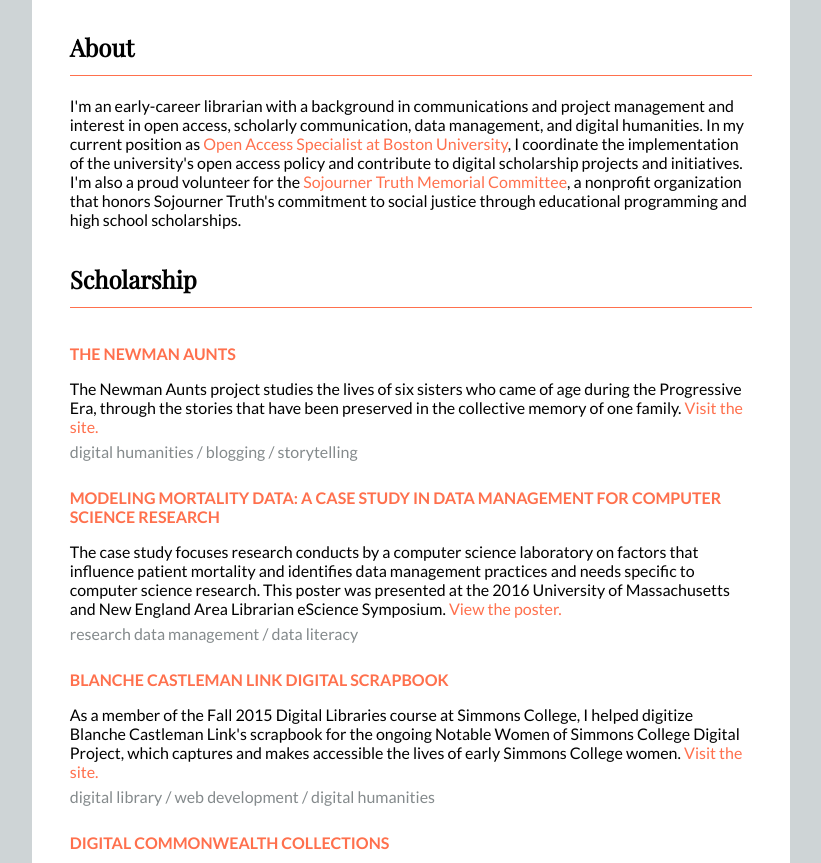
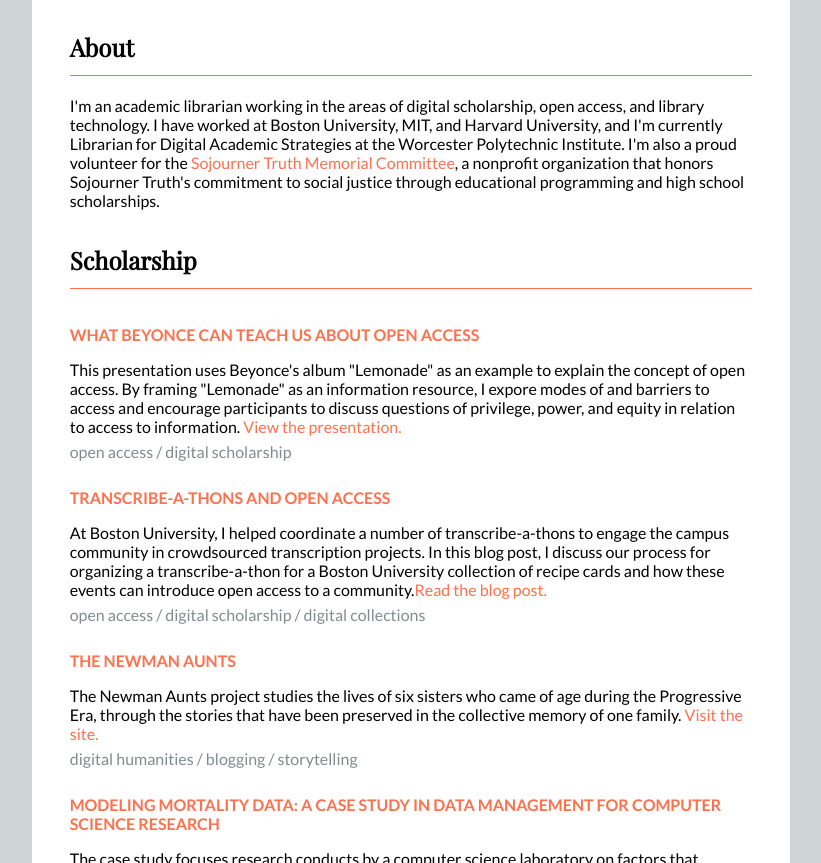
Before and after one commit to aabn/aabn.github.io, a plain HTML site: page index.html in a window 1280 px wide. Shown: the part 237-1100 px from the top of the page, without its empty margins (229-1050 px from the left). Drawn offline with nearby package versions, Linux system fonts and the light colour scheme.

Commit message:
Added new CV, updated summary and projects

```diff
--- a/index.html
+++ b/index.html
@@ -10,7 +10,7 @@
 <nav>
 <div class="menu">
 <ul>
-<li><a href="Newman_CV_082716.pdf">CV</a></li>
+<li><a href="Newman_CV_010418.pdf">CV</a></li>
 <li><a href="mailto:anewman024@gmail.com">EMAIL</a></li>
 <li><a href="https://www.twitter.com/anewlibrarian">@ANEWLIBRARIAN</a></li>
 </ul>
@@ -23,12 +23,22 @@
 <section>
 <div class="about">
 <h2>About</h2>
-<p>I'm an early-career librarian with a background in communications and project management and interest in open access, scholarly communication, data management, and digital humanities. In my current position as <a href="http://bu.edu/library/disc">Open Access Specialist at Boston University</a>, I coordinate the implementation of the university's open access policy and contribute to digital scholarship projects and initiatives. I'm also a proud volunteer for the <a href="http://www.sojournertruthmemorial.org">Sojourner Truth Memorial Committee</a>, a nonprofit organization that honors Sojourner Truth's commitment to social justice through educational programming and high school scholarships.</p>
+<p>I'm an academic librarian working in the areas of digital scholarship, open access, and library technology. I have worked at Boston University, MIT, and Harvard University, and I'm currently Librarian for Digital Academic Strategies at the Worcester Polytechnic Institute. I'm also a proud volunteer for the <a href="http://www.sojournertruthmemorial.org">Sojourner Truth Memorial Committee</a>, a nonprofit organization that honors Sojourner Truth's commitment to social justice through educational programming and high school scholarships.</p>
 </div>
 </section>
 <section>
 <div class="projects">
 <h2>Scholarship</h2>
+<div class="project">
+<h3><a href="10.17605/OSF.IO/FBHDS">WHAT BEYONCE CAN TEACH US ABOUT OPEN ACCESS</a></h3>
+<p class="descrip">This presentation uses Beyonce's album "Lemonade" as an example to explain the concept of open access. By framing "Lemonade" as an information resource, I expore modes of and barriers to access and encourage participants to discuss questions of privilege, power, and equity in relation to access to information. <a href="10.17605/OSF.IO/FBHDS">View the presentation.</a></p>
+<p class="tag">open access / digital scholarship</p>
+</div>
+<div class="project">
+<h3><a href="http://www.bu.edu/disc/2017/12/07/transcribe-a-thons-and-open-access/">TRANSCRIBE-A-THONS AND OPEN ACCESS</a></h3>
+<p class="descrip">At Boston University, I helped coordinate a number of transcribe-a-thons to engage the campus community in crowdsourced transcription projects. In this blog post, I discuss our process for organizing a transcribe-a-thon for a Boston University collection of recipe cards and how these events can introduce open access to a community.<a href="http://www.bu.edu/disc/2017/12/07/transcribe-a-thons-and-open-access/">Read the blog post.</a></p>
+<p class="tag">open access / digital scholarship / digital collections</p>
+</div>
 <div class="project">
 <h3><a href="http://www.newman-aunts.com">THE NEWMAN AUNTS</a></h3>
 <p class="descrip">The Newman Aunts project studies the lives of six sisters who came of age during the Progressive Era, through the stories that have been preserved in the collective memory of one family. <a href="http://www.newman-aunts.com">Visit the site.</a></p>
```
Also changed, not shown: 1 other file.
